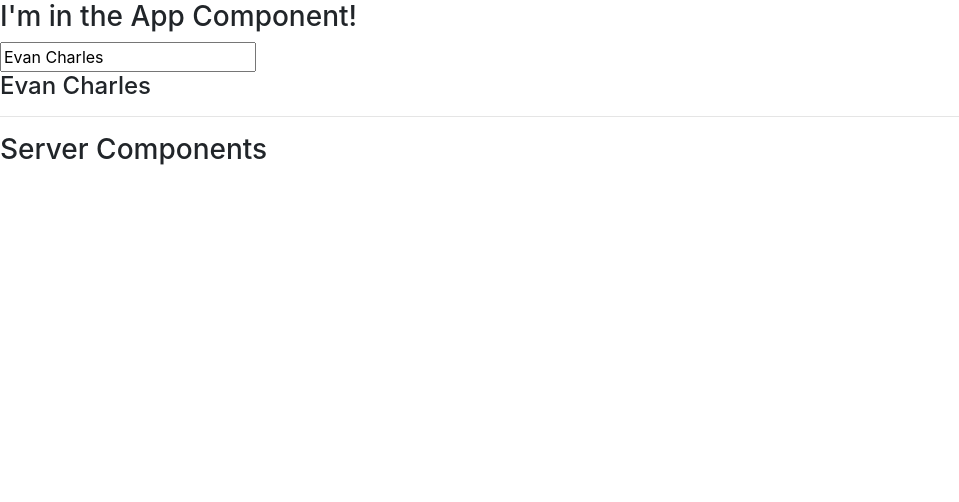
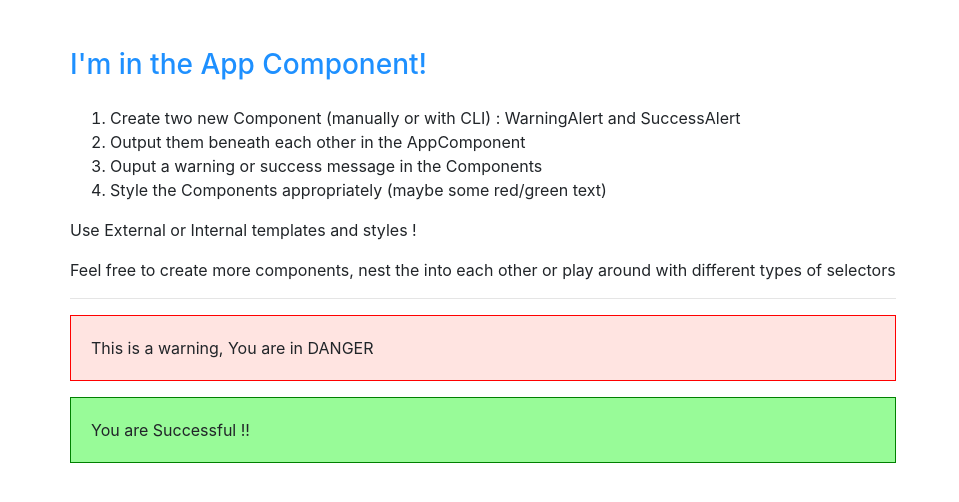
Before and after one commit to EvanCharles16/learn-angular, an Angular app: page / in a window 1280 px wide. Shown: the top 502 px of the page, without its empty margins (0-959 px from the left). Built offline with nearby package versions, Linux system fonts and the light colour scheme.

Commit message:
assignment 1 : Adding warning & success components with styling

```diff
--- a/src/app/app.component.css
+++ b/src/app/app.component.css
@@ -0,0 +1,3 @@
+h3 {
+  color: darkblue;
+}
--- a/src/app/app.component.html
+++ b/src/app/app.component.html
@@ -1,6 +1,34 @@
-<h3>I'm in the App Component!</h3>
-<input type="text" [(ngModel)]="name" />
-<h4>{{ name }}</h4>
+<div class="container mt-5">
+  <div class="row">
+    <div class="col-xs-12">
+      <h3>I'm in the App Component!</h3>
+      <!-- <input type="text" [(ngModel)]="name" />
+      <h4>{{ name }}</h4> -->
 
-<hr />
-<app-server></app-server>
+      <!-- <hr /> -->
+      <!-- <app-servers></app-servers> -->
+      <!-- <div app-servers></div> -->
+      <!-- <div class="app-servers"></div> -->
+
+      <ol class="mt-4">
+        <li>
+          Create two new Component (manually or with CLI) : WarningAlert and
+          SuccessAlert
+        </li>
+        <li>Output them beneath each other in the AppComponent</li>
+        <li>Ouput a warning or success message in the Components</li>
+        <li>Style the Components appropriately (maybe some red/green text)</li>
+      </ol>
+
+      <p>Use External or Internal templates and styles !</p>
+      <p>
+        Feel free to create more components, nest the into each other or play
+        around with different types of selectors
+      </p>
+
+      <hr />
+      <app-warning-alert></app-warning-alert>
+      <app-success-alert></app-success-alert>
+    </div>
+  </div>
+</div>
--- a/src/app/app.component.ts
+++ b/src/app/app.component.ts
@@ -3,8 +3,15 @@ import { Component } from '@angular/core';
 @Component({
   selector: 'app-root',
   templateUrl: './app.component.html',
-  styleUrls: ['./app.component.css'],
+  // styleUrls: ['./app.component.css'],
+  styles: [
+    `
+      h3 {
+        color: dodgerblue;
+      }
+    `,
+  ],
 })
 export class AppComponent {
-  name = 'Evan Charles';
+  // name = 'Evan Charles';
 }
--- a/src/app/server/server.component.html
+++ b/src/app/server/server.component.html
@@ -1,2 +1 @@
 <h3>Server Components</h3>
-<!-- <app-server></app-server> -->
--- /dev/null
+++ b/src/app/servers/servers.component.html
@@ -0,0 +1,3 @@
+<p>servers works!</p>
+<app-server></app-server>
+<app-server></app-server>
--- /dev/null
+++ b/src/app/success-alert/success-alert.component.css
@@ -0,0 +1,5 @@
+p {
+  padding: 20px;
+  background-color: palegreen;
+  border: 1px solid green;
+}
--- /dev/null
+++ b/src/app/success-alert/success-alert.component.html
@@ -0,0 +1 @@
+<p>You are Successful !!</p>
--- /dev/null
+++ b/src/app/success-alert/success-alert.component.ts
@@ -0,0 +1,15 @@
+import { Component, OnInit } from '@angular/core';
+
+@Component({
+  selector: 'app-success-alert',
+  templateUrl: './success-alert.component.html',
+  styleUrls: ['./success-alert.component.css']
+})
+export class SuccessAlertComponent implements OnInit {
+
+  constructor() { }
+
+  ngOnInit(): void {
+  }
+
+}
--- /dev/null
+++ b/src/app/warning-alert/warning-alert.component.ts
@@ -0,0 +1,16 @@
+import { Component } from '@angular/core';
+
+@Component({
+  selector: 'app-warning-alert',
+  template: ` <p>This is a warning, You are in DANGER</p> `,
+  styles: [
+    `
+      p {
+        padding: 20px;
+        background-color: mistyrose;
+        border: 1px solid red;
+      }
+    `,
+  ],
+})
+export class WarningAlertComponent {}
```
Also changed, not shown: src/app/app.module.ts (+5 -2 lines), src/app/servers/servers.component.ts (added, +18 -0 lines), src/app/servers/servers.component.css (added).
